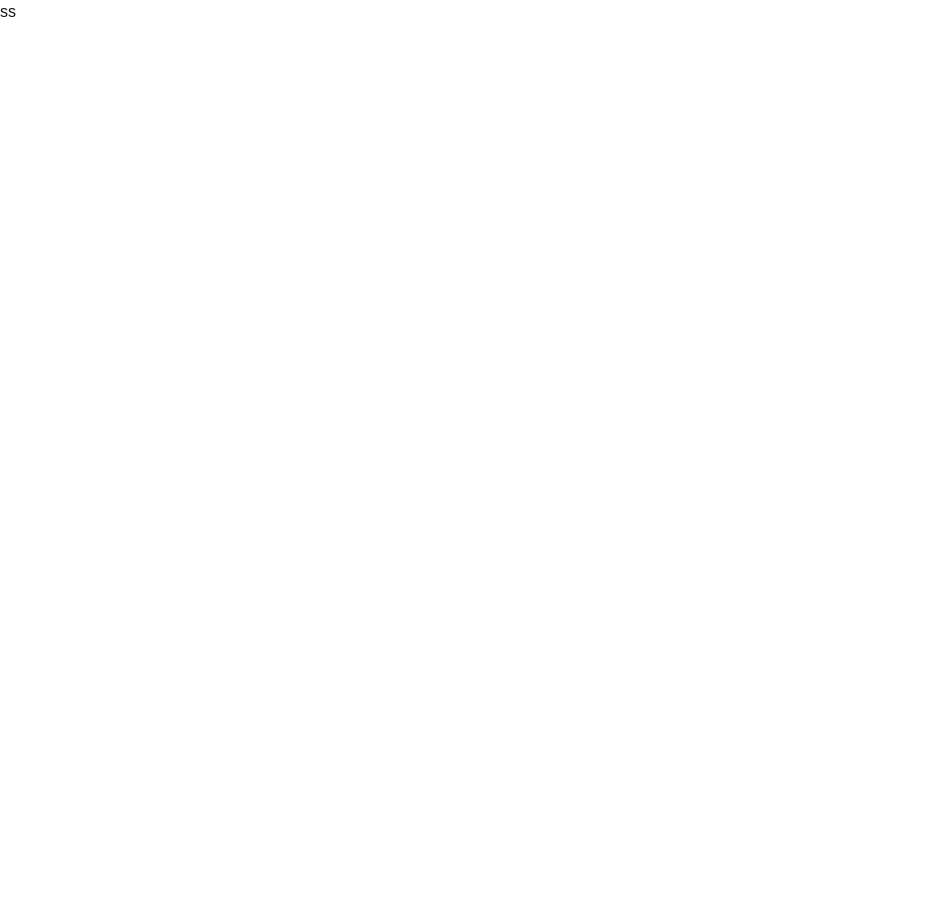
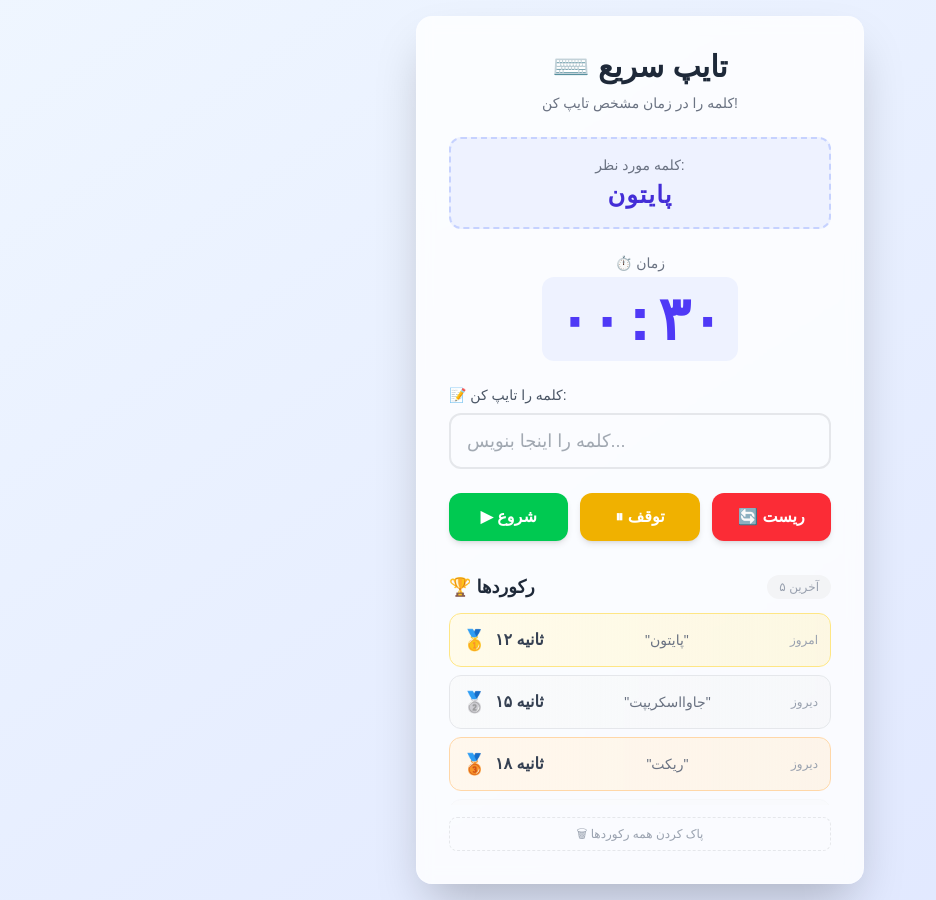
Before and after one commit to Afshin1400-n/type-speed, a Next.js app: page / in a window 1280 px wide. Shown: the whole page, without its empty margins (0-936 px from the left). Before the commit the page ends 800 px from the top, so only its background shows below. Built offline with nearby package versions, Linux system fonts and the light colour scheme.

Commit message:
build jsx

```diff
--- a/app/page.tsx
+++ b/app/page.tsx
@@ -1,7 +1,119 @@
-
-
 export default function Home() {
   return (
-   <div>ss</div>
+    <div className="min-h-screen bg-gradient-to-br from-blue-50 to-indigo-100 flex items-center justify-center p-4">
+      <div className="max-w-md w-full bg-white/80 backdrop-blur-sm rounded-2xl shadow-2xl p-8 border border-white/20">
+
+        {/* عنوان */}
+        <h1 className="text-3xl font-bold text-center text-gray-800 mb-2">
+          ⌨️ تایپ سریع
+        </h1>
+        <p className="text-center text-gray-500 text-sm mb-6">کلمه را در زمان مشخص تایپ کن!</p>
+
+        {/* کلمه هدف */}
+        <div className="bg-indigo-50 rounded-xl p-4 mb-6 text-center border-2 border-dashed border-indigo-200">
+          <span className="text-gray-500 text-sm block mb-1">کلمه مورد نظر:</span>
+          <span className="text-2xl font-bold text-indigo-700 tracking-wider">پایتون</span>
+        </div>
+
+        {/* تایمر */}
+        <div className="text-center mb-6">
+          <span className="text-gray-500 text-sm block mb-1">⏱️ زمان</span>
+          <div className="text-6xl font-mono font-bold text-indigo-600 bg-indigo-50 rounded-xl py-3 px-4 inline-block min-w-[150px]">
+            ۰۰:۳۰
+          </div>
+        </div>
+
+        {/* اینپوت */}
+        <div className="mb-6">
+          <label className="text-gray-600 text-sm block mb-2">📝 کلمه را تایپ کن:</label>
+          <input
+            type="text"
+            placeholder="کلمه را اینجا بنویس..."
+            className="w-full px-4 py-3 border-2 border-gray-200 rounded-xl focus:border-indigo-400
+            focus:ring-4 focus:ring-indigo-100 transition-all outline-none text-lg text-gray-600"
+          />
+        </div>
+
+        {/* دکمه‌ها */}
+        <div className="grid grid-cols-3 gap-3 mb-8">
+          <button className="bg-green-500 hover:bg-green-600 active:scale-95 text-white font-bold py-3 px-4 rounded-xl transition-all shadow-md hover:shadow-lg">
+            ▶ شروع
+          </button>
+          <button className="bg-yellow-500 hover:bg-yellow-600 active:scale-95 text-white font-bold py-3 px-4 rounded-xl transition-all shadow-md hover:shadow-lg">
+            ⏸ توقف
+          </button>
+          <button className="bg-red-500 hover:bg-red-600 active:scale-95 text-white font-bold py-3 px-4 rounded-xl transition-all shadow-md hover:shadow-lg">
+            🔄 ریست
+          </button>
+        </div>
+
+        {/* رکوردها */}
+        <div>
+          <div className="flex items-center justify-between mb-3">
+            <h2 className="text-lg font-bold text-gray-800">🏆 رکوردها</h2>
+            <span className="text-xs text-gray-400 bg-gray-100 px-3 py-1 rounded-full">آخرین ۵</span>
+          </div>
+
+          {/* لیست رکوردها */}
+          <div className="space-y-2 max-h-48 overflow-y-auto">
+            {/* رکورد ۱ */}
+            <div className="bg-gradient-to-r from-amber-50 to-amber-100/50 p-3 rounded-xl border border-amber-200 flex justify-between items-center">
+              <div className="flex items-center gap-2">
+                <span className="text-xl">🥇</span>
+                <span className="font-semibold text-gray-700">۱۲ ثانیه</span>
+              </div>
+              <span className="text-sm text-gray-500">"پایتون"</span>
+              <span className="text-xs text-gray-400">امروز</span>
+            </div>
+
+            {/* رکورد ۲ */}
+            <div className="bg-gradient-to-r from-gray-50 to-gray-100/50 p-3 rounded-xl border border-gray-200 flex justify-between items-center">
+              <div className="flex items-center gap-2">
+                <span className="text-xl">🥈</span>
+                <span className="font-semibold text-gray-700">۱۵ ثانیه</span>
+              </div>
+              <span className="text-sm text-gray-500">"جاوااسکریپت"</span>
+              <span className="text-xs text-gray-400">دیروز</span>
+            </div>
+
+            {/* رکورد ۳ */}
+            <div className="bg-gradient-to-r from-orange-50 to-orange-100/50 p-3 rounded-xl border border-orange-200 flex justify-between items-center">
+              <div className="flex items-center gap-2">
+                <span className="text-xl">🥉</span>
+                <span className="font-semibold text-gray-700">۱۸ ثانیه</span>
+              </div>
+              <span className="text-sm text-gray-500">"ریکت"</span>
+              <span className="text-xs text-gray-400">دیروز</span>
+            </div>
+
+            {/* رکورد ۴ */}
+            <div className="bg-gray-50/50 p-3 rounded-xl border border-gray-100 flex justify-between items-center opacity-60">
+              <div className="flex items-center gap-2">
+                <span className="text-xl">۴</span>
+                <span className="font-semibold text-gray-600">۲۲ ثانیه</span>
+              </div>
+              <span className="text-sm text-gray-400">"سی‌شارپ"</span>
+              <span className="text-xs text-gray-300">۳ روز پیش</span>
+            </div>
+
+            {/* رکورد ۵ */}
+            <div className="bg-gray-50/50 p-3 rounded-xl border border-gray-100 flex justify-between items-center opacity-60">
+              <div className="flex items-center gap-2">
+                <span className="text-xl">۵</span>
+                <span className="font-semibold text-gray-600">۲۵ ثانیه</span>
+              </div>
+              <span className="text-sm text-gray-400">"گو"</span>
+              <span className="text-xs text-gray-300">۴ روز پیش</span>
+            </div>
+          </div>
+
+          {/* دکمه پاک کردن */}
+          <button className="w-full mt-3 text-xs text-gray-400 hover:text-red-500 hover:bg-red-50 py-2 rounded-lg transition-colors border border-dashed border-gray-200">
+            🗑 پاک کردن همه رکوردها
+          </button>
+        </div>
+
+      </div>
+    </div>
   );
 }
```
